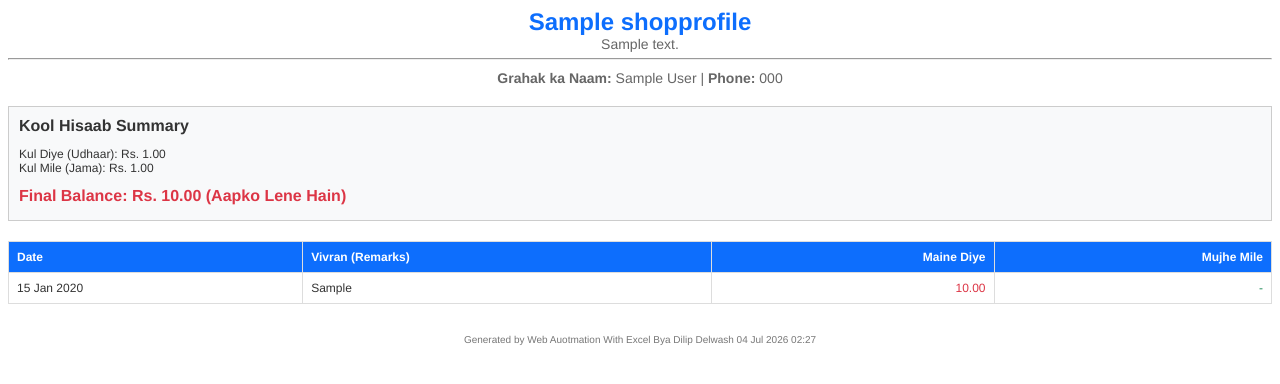
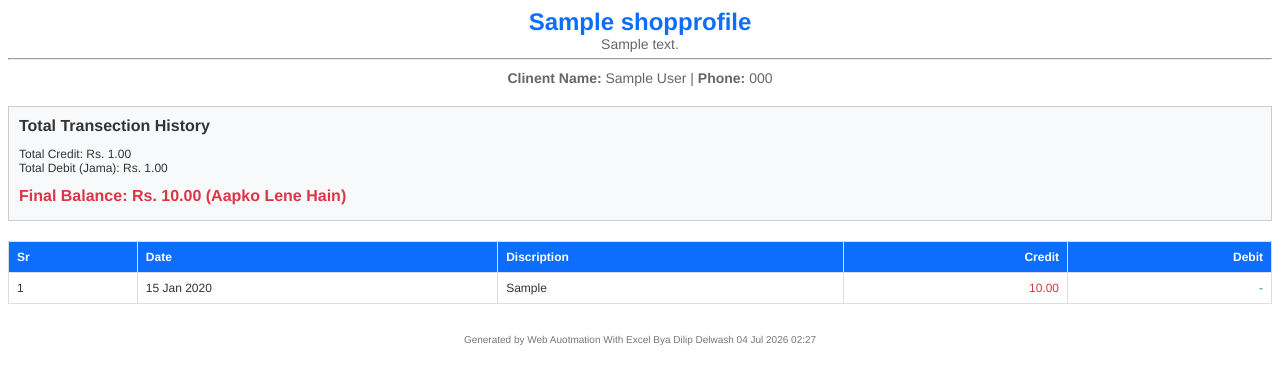
Before and after one commit to Dilip25825/web-automation-with-excel-khata, a Django app: template khata/templates/khata/pdf_template.html in a window 1280 px wide. Shown: the top 384 px of the page. Run offline with Django 5.2, Linux system fonts and the light colour scheme; tables that the repository leaves empty hold one stand-in row (values such as "Sample post"); the template is opened without the code that fills it: values that come from a table or form of the project are taken from there, most other values are stand-ins (such as "Sample title", 1, 10 or a date in 2020).

Commit message:
Update :PDF Report Update

```diff
--- a/khata/templates/khata/pdf_template.html
+++ b/khata/templates/khata/pdf_template.html
@@ -28,7 +28,7 @@
         {% endif %}
         <hr>
         <div class="subtitle" style="margin-top: 10px;">
-            <b>Grahak ka Naam:</b> {{ customer.name }} | <b>Phone:</b> {{ customer.phone }}
+            <b>Clinent Name:</b> {{ customer.name }} | <b>Phone:</b> {{ customer.phone }}
         </div>
     </div>
 
@@ -37,9 +37,9 @@
         <p>Kul Diye (Udhaar): Rs. {{ total_given|stringformat:".2f" }}<br>
            Kul Mile (Jama): Rs. {{ total_got|stringformat:".2f" }}</p>
         <div class="summary-box"> -->
-        <h3>Kool Hisaab Summary</h3>
-        <p>Kul Diye (Udhaar): Rs. {{ total_given|stringformat:".2f" }}<br>
-           Kul Mile (Jama): Rs. {{ total_got|stringformat:".2f" }}</p>
+        <h3>Total Transection History</h3>
+        <p>Total Credit: Rs. {{ total_given|stringformat:".2f" }}<br>
+           Total Debit (Jama): Rs. {{ total_got|stringformat:".2f" }}</p>
 
         {% if net_balance > 0 %}
             <h3 style="color: #dc3545;">
@@ -63,15 +63,17 @@
     <table>
         <thead>
             <tr>
+                <th>Sr</th>
                 <th>Date</th>
-                <th>Vivran (Remarks)</th>
-                <th class="text-right">Maine Diye</th>
-                <th class="text-right">Mujhe Mile</th>
+                <th>Discription</th>
+                <th class="text-right">Credit</th>
+                <th class="text-right">Debit</th>
             </tr>
         </thead>
         <tbody>
             {% for trans in transactions %}
             <tr>
+                <td>{{forloop.counter}}</td>
                 <td>{{ trans.date|date:"d M Y" }}</td>
                 <td>{{ trans.remarks|default:"-" }}</td>
                 <td class="text-right text-danger">{% if trans.trans_type == 'GIVEN' %}{{ trans.amount }}{% else %}-{% endif %}</td>
```
Also changed, not shown: khata/templates/khata/dashboard.html (+8 -11 lines).
